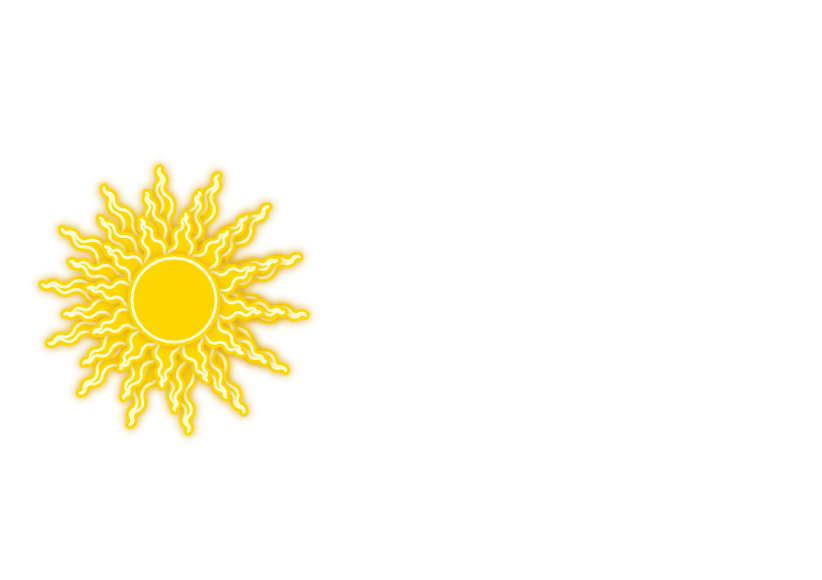
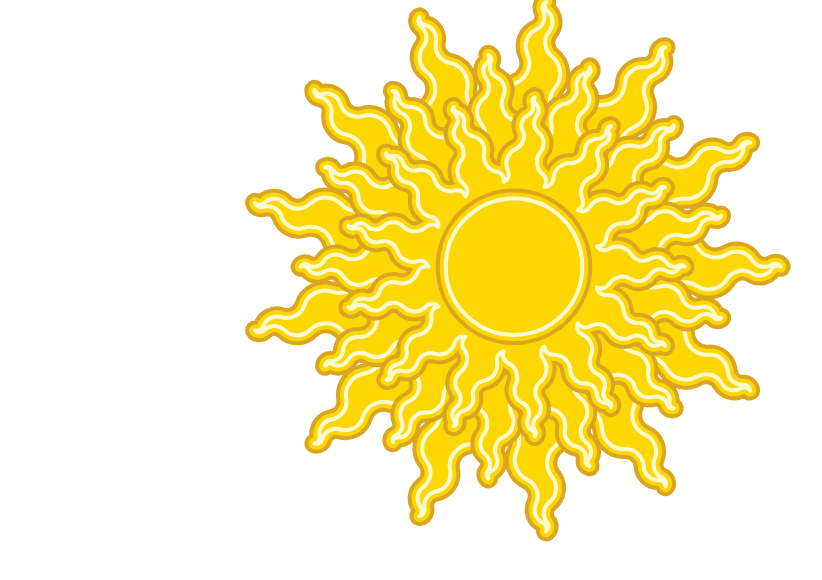
Before and after one commit to simon-raynor/wavy-sun, a website built with Vite: page index.html in a window 1280 px wide. Shown: the whole page, without its empty margins (126-948 px from the left). Built offline with nearby package versions, Linux system fonts and the light colour scheme.

Commit message:
switched over to canvas rendering for perf

```diff
--- a/index.html
+++ b/index.html
@@ -6,11 +6,10 @@
     <title>sunshine</title>
   </head>
   <body>
-    <div id="app"></div>
-    <svg id="stage">
+    <!-- <svg id="stage">
       <defs>
       </defs>
-    </svg>
+    </svg> -->
     <script type="module" src="/src/main.ts"></script>
   </body>
 </html>
--- a/src/main.ts
+++ b/src/main.ts
@@ -1,34 +1,205 @@
 import './style.css'
-import createSunflare from './sunflare';
+import tween from './tween';
+
+type Vec2 = [number, number]
 
 
 
-const R = 40;
+const canvas = document.createElement('canvas');
+
+resizeCanvasToScreen(canvas);
+
+document.body.append(canvas);
 
 
-const stage = document.getElementById('stage');
+function resizeCanvasToScreen(canvas: HTMLCanvasElement) {
+    // account for different screen resolutions
+    canvas.height = window.innerHeight * window.devicePixelRatio;
+    canvas.width = window.innerWidth * window.devicePixelRatio;
+    canvas.style.height = window.innerHeight + 'px';
+    canvas.style.width = window.innerWidth + 'px';
+}
 
-const FLARE_ID = 'sunflare'
+const ctx = canvas.getContext('2d')!;
+// account for different screen resolutions
+ctx.scale(window.devicePixelRatio, window.devicePixelRatio);
 
 
-const [symbols, update] = createSunflare(FLARE_ID, R)
 
-stage.querySelector('defs')!.append(symbols);
+function polarToXY([cx, cy]: Vec2, radius: number, angle: number): Vec2 {
+    const theta = Math.PI * (angle / 180);
+    const sin = Math.sin(theta);
+    const cos = Math.cos(theta);
+    const x = cx + radius * cos;
+    const y = cy + radius * sin;
+
+    return [x, y];
+}
 
 
-const sun = document.createElementNS('http://www.w3.org/2000/svg', 'use');
 
-sun.setAttribute('href', `#${FLARE_ID}`);
-
-stage.append(sun);
+// N.B. final number not used due to how we tween in/out
+const BASE_RADII = [15, 13, 11, 9, 7, 0];
+const SECONDS_PER_WIGGLE = 1;
+const SECONDS_PER_CYCLE = SECONDS_PER_WIGGLE * 2;
+const SECONDS_PER_SPIN = 5;
 
 
-let t = 0;
-function loop() {
-    update(t);
 
-    t++;
+function wigglyLine(from: Vec2, to: Vec2, radii: number[], reversed: boolean) {
+    const [fx ,fy] = from;
+    const [tx, ty] = to;
+    const dx = tx - fx;
+    const dy = ty - fy;
+
+    const total = radii.reduce((m, c) => m + c, 0);
+
+    const length = Math.sqrt(Math.pow(dx, 2) + Math.pow(dy, 2));
+    let lineAngle = Math.asin(dy / length);
+    if (dx < 0) lineAngle =  Math.PI - lineAngle;
+
+
+    ctx.save();
+    ctx.translate(fx, fy);
+    ctx.rotate(lineAngle);
+
+    let cumulativeX = 0;
+
+    radii.forEach((r, i) => {
+        const x = r * length / total;
+
+        const isOdd = !!(i % 2) !== reversed;
+        const startAngle = isOdd
+            ? -5 * Math.PI / 4
+            : -3 * Math.PI / 4;
+        const endAngle = isOdd
+            ? -7 * Math.PI / 4
+            : -1 * Math.PI / 4;
+        const radius = x / Math.SQRT2;
+        const y = isOdd ? -radius / Math.SQRT2 : radius / Math.SQRT2;
+
+        ctx.arc(cumulativeX + (x / 2), y, radius, startAngle, endAngle, isOdd);
+
+        cumulativeX += x;
+    });
+
+    ctx.restore();
+}
+
+function drawLayer(t: number, centre: Vec2, radius: number, flareCount: number, flareLength: number = 1, spin: number = 1) {
+    const wiggleT = (t % SECONDS_PER_WIGGLE) / SECONDS_PER_WIGGLE;
+    const wiggleFlip = (t % SECONDS_PER_CYCLE) >= SECONDS_PER_WIGGLE
+        != spin > 0;
+
+    ctx.beginPath();
+
+    const degreesPer = 360 / flareCount;
+    const radiusPoints: Vec2[] = [];
+    const spikePoints: Vec2[] = [];
+    const spinOffset = spin * degreesPer * (t % SECONDS_PER_SPIN) / SECONDS_PER_SPIN;
+
+    for (let angle = 0; angle < 360; angle += degreesPer) {
+        radiusPoints.push(polarToXY(centre, radius, angle + spinOffset));
+        spikePoints.push(polarToXY(
+            centre,
+            radius + (radius * flareLength),
+            angle + (degreesPer / 2) + spinOffset
+        ));
+    }
+
+    const wiggleRadii = BASE_RADII.map(
+        (radius, idx) => {
+            if (!idx) {
+                return tween(0, radius, wiggleT);
+            } else if (idx === BASE_RADII.length - 1) {
+                return tween(BASE_RADII[idx - 1], 0, wiggleT);
+            } else return tween(BASE_RADII[idx - 1], radius, wiggleT);
+        }
+    );
+    const wiggleRadRev = wiggleRadii.slice().reverse();
+
+    radiusPoints.forEach((point, idx) => {
+        const spike = spikePoints[idx];
+        const nextpoint = radiusPoints[(idx + 1) % flareCount];
+
+        wigglyLine(point, spike, wiggleRadii, false !== wiggleFlip);
+        wigglyLine(spike, nextpoint, wiggleRadRev, !!(BASE_RADII.length % 2) !== wiggleFlip);
+    });
+
+
+}
+
+function drawSun(t: number, centre: Vec2, radius: number, layers: number = 2) {
+    const baseFlareLength = 1;
+    const layerRadius = radius / (1 + baseFlareLength);
+
+    const sizeStep = 0.8;
+    const flareStep = 1;
+
+    for (let i = 0; i < layers; i++) {
+        drawLayer(
+            t,
+            centre,
+            layerRadius * Math.pow(sizeStep, i),
+            15 - 2,
+            baseFlareLength / Math.pow(flareStep, i),
+            (i % 2) ? 1 + i : -1 - i
+        );
+        paintCurrentPath();
+    }
+
+    ctx.beginPath();
+    const circRadius = layerRadius * Math.pow(sizeStep, layers);
+    ctx.moveTo(centre[0] + circRadius, centre[1]);
+    ctx.arc(centre[0], centre[1], circRadius, 0, 2 * Math.PI, false);
+    paintCurrentPath();
+}
+
+
+function paintCurrentPath() {
+    const LINE_WIDTH = 4 / window.devicePixelRatio;
+    const FILL = 'gold';
+    const STROKE = 'lightgoldenrodyellow';
+    const SHADOW = 'goldenrod';
+
+    ctx.lineJoin = 'round';
+
+    ctx.strokeStyle = SHADOW;
+    ctx.lineWidth = LINE_WIDTH * 5;
+    ctx.stroke();
+
+    ctx.strokeStyle = FILL;
+    ctx.lineWidth = LINE_WIDTH * 3;
+    ctx.stroke();
+
+    ctx.fillStyle = FILL;
+    ctx.fill();
+
+    ctx.strokeStyle = STROKE;
+    ctx.lineWidth = LINE_WIDTH;
+    ctx.stroke();
+}
+
+
+//let t = 0;
+let prev = 0;
+function loop(t: number) {
+    prev = t;
+
+    ctx.clearRect(0,0,ctx.canvas.width / window.devicePixelRatio,ctx.canvas.height / window.devicePixelRatio);
+
+    try {
+        drawSun(
+            t / 1000,
+            [window.innerWidth / 2, window.innerHeight / 3],
+            Math.min(window.innerWidth, window.innerHeight) / 3,
+            3
+        );
+    } catch(ex) {
+        console.error(ex);
+    }
+
     requestAnimationFrame(loop);
 }
 
-loop();
+requestAnimationFrame(loop);
--- a/src/style.css
+++ b/src/style.css
@@ -3,6 +3,7 @@ body {
     margin: 0;
     padding: 0;
 }
+
 
 #stage {
     height: 100dvh;
@@ -24,3 +25,8 @@ body {
     stroke: lightgoldenrodyellow;
     stroke-width: 3;
 }
+
+
+canvas {
+    display: block;
+}
--- a/src/sunflare.ts
+++ /dev/null
@@ -1,200 +0,0 @@
-import tween from "./tween";
-
-
-const RATIOS = [15, 12, 10, 8, 6, 4, 3];
-const TOTALRATIO = RATIOS.reduce((m, c) => m + c, 0);
-
-
-const HEIGHTMULT = 3;
-
-
-function arcs(t: number, size: number = 25, mult: number) {
-    // we need to split the input t (0 to 1) into
-    // two sets of 0 to 1 so we can flip, which
-    // alternates the initial bump "up" and "down"
-    const offset = (t * 2) % 1;
-    const flip = t >= 0.5 ? 1 : 0;
-
-    const length = mult * size;
-    const scale = length / TOTALRATIO;
-
-    // heightmult is doubled because we need two lines
-    // from this set of points
-    const heightmult = mult * 2;
-
-    const bumps = [];
-
-    RATIOS.forEach(
-        (ratio, idx, arr) => {
-            const inverse = (idx % 2) !== flip;
-            const isLast = idx === arr.length - 1;
-
-            let size = isLast ? ratio : tween(ratio, arr[idx + 1], offset);
-            let radius = scale * size;
-            let x = radius * Math.SQRT2;
-            let y = x / heightmult;
-
-            // first
-            if (!idx) {
-                radius = offset * radius;
-                x = radius * Math.SQRT2;
-                y = x / heightmult;
-
-            // last
-            } else if (isLast) {
-                radius = radius * (1 - offset);
-                x = radius * Math.SQRT2;
-                y = x / heightmult;
-            }
-
-            bumps.push({
-                r: radius,
-                i: inverse ? 1 : 0,
-                x, y
-            })
-        }
-    );
-
-    return bumps;
-}
-
-
-function createFlare(id: string, size: number, heightmult: number = HEIGHTMULT): [SVGSymbolElement, (t: number) => void] {
-    const symbol = document.createElementNS('http://www.w3.org/2000/svg', 'symbol');
-    const path = document.createElementNS('http://www.w3.org/2000/svg', 'path');
-
-    symbol.setAttribute('id', id);
-
-    function update(t: number) {
-        let pathStr = `M0 ${size / 2}`;
-
-        const bumps = arcs(t, size, heightmult);
-
-        pathStr += bumps
-            .map(({ r, i, x, y }) => `a${r} ${r} 0 0 ${i} ${x} ${y}`)
-            .join('');
-
-        pathStr += bumps.slice().reverse()
-            .map(({ r, i, x, y }) => `a${r} ${r} 0 0 ${i ? 0 : 1} ${-x} ${y}`)
-            .join('');
-
-        path.setAttribute('d', pathStr);
-    }
-
-    symbol.append(path);
-
-    return [symbol, update];
-}
-
-
-const BASEMULT = 1;
-const MULTSTEP = 1;
-
-
-const WIGGLE_FREQ = 60;
-const SPIN_FREQ = 0.1;
-
-
-export default function createSun(id: string, size: number, layers: number = 3): [DocumentFragment, (t: number) => void] {
-    const symbols = document.createDocumentFragment();
-    const symbol = document.createElementNS('http://www.w3.org/2000/svg', 'symbol');
-
-    symbol.setAttribute('id', id);
-
-    const updaters: Array<(t: number) => void> = [];
-
-    const cx = 300;
-    const cy = 300;
-
-    for (let layerNo = layers; layerNo > 0; layerNo--) {
-        const layerSize = size;
-
-        const layerId = `${id}_layer_${layerNo}`;
-        const flareId = `${id}_flare_${layerNo}`;
-
-        const flareSize = layerSize * 0.55;
-
-        const [flareSymbol, updateFlare] = createFlare(flareId, flareSize, BASEMULT + (MULTSTEP * layerNo));
-        updaters.push(t => updateFlare(((t + (layerNo * (WIGGLE_FREQ / layers))) % WIGGLE_FREQ) / WIGGLE_FREQ));
-        symbols.append(flareSymbol);
-
-        const layer = document.createElementNS('http://www.w3.org/2000/svg', 'symbol');
-        layer.setAttribute('id', layerId);
-
-        // append <use>s for the flare around a circle centered
-        // at `cx`, `cy` with radius `size`
-        const count = 11 + layerNo;
-        const degreesPer = 360 / count;
-
-        for (let j = 0; j < 360; j += degreesPer) {
-            const use = document.createElementNS('http://www.w3.org/2000/svg', 'use');
-            use.setAttribute('href', `#${flareId}`);
-
-            const theta = Math.PI * (j / 180);
-            const sin = Math.sin(theta);
-            const cos = Math.cos(theta);
-            const x = cx + layerSize * cos;
-            const y = cy + layerSize * sin;
-
-            const g = document.createElementNS('http://www.w3.org/2000/svg', 'g');
-            g.setAttribute('transform', `translate(${x} ${y - flareSize})`);
-
-            const g2 = document.createElementNS('http://www.w3.org/2000/svg', 'g');
-            g2.setAttribute('transform', `translate(0 ${flareSize}) rotate(${j}) translate(0 ${-flareSize})`);
-
-            g.append(g2);
-            g2.append(use);
-
-            layer.append(g);
-        }
-
-        symbols.append(layer);
-
-
-        const fillLayer = document.createElementNS('http://www.w3.org/2000/svg', 'use');
-        fillLayer.setAttribute('href', `#${layerId}`);
-        fillLayer.setAttribute('class', 'fill');
-
-        const strokeLayer = document.createElementNS('http://www.w3.org/2000/svg', 'use');
-        strokeLayer.setAttribute('href', `#${layerId}`);
-        strokeLayer.setAttribute('class', 'stroke');
-
-        // spin layers
-        updaters.push(t => {
-            const transform = `translate(${cx} ${cy}) rotate(${t * ((1 + layerNo) / (layers + 1)) * (layerNo % 2 ? -1 : 1) * SPIN_FREQ}) translate(${-cx} ${-cy})`;
-            fillLayer.setAttribute('transform', transform);
-            strokeLayer.setAttribute('transform', transform);
-        });
-
-
-        // append to the main symbol
-        symbol.append(fillLayer, strokeLayer);
-    }
-
-    const c = document.createElementNS('http://www.w3.org/2000/svg', 'circle');
-    c.setAttribute('cx', `${cx}`);
-    c.setAttribute('cy', `${cy}`);
-    c.setAttribute('r', `${size * 1.05}`);
-    c.setAttribute('class', 'fill');
-
-    const c2 = document.createElementNS('http://www.w3.org/2000/svg', 'circle');
-    c2.setAttribute('cx', `${cx}`);
-    c2.setAttribute('cy', `${cy}`);
-    c2.setAttribute('r', `${size * 1.05}`);
-    c2.setAttribute('class', 'stroke');
-
-
-
-    symbol.append(c, c2);
-
-
-    symbols.append(symbol);
-
-    function update(t: number) {
-        updaters.forEach(u => u(t));
-
-        //symbol.setAttribute('transform', `rotate(${t})`);
-    }
-
-    return [symbols, update]
-}
```
